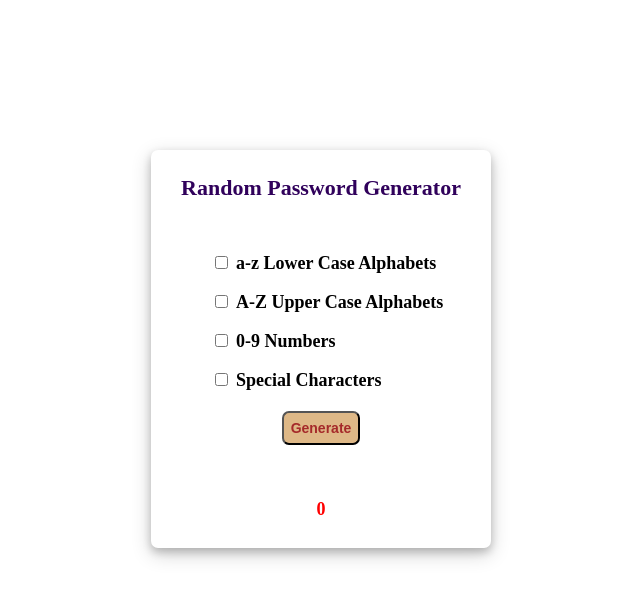
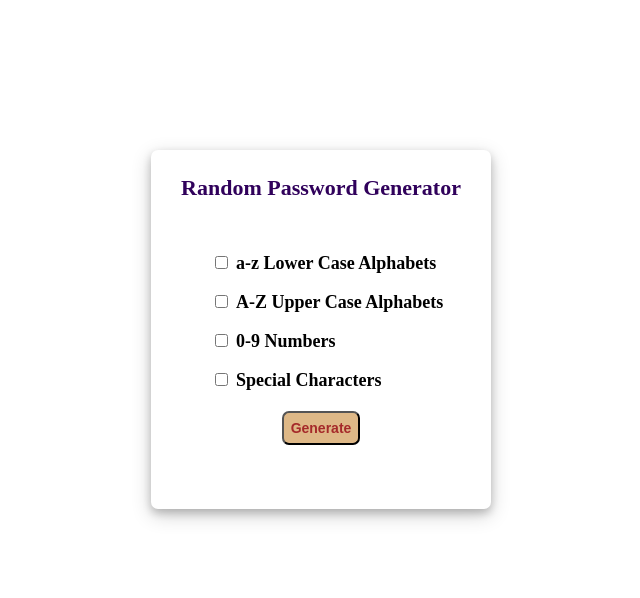
Before and after one commit to Raseeth123/Password_Generator, a plain HTML site: page index.html in a window 1280 px wide. Shown: the whole page, without its empty margins (319-959 px from the left). Drawn offline with Linux system fonts and the light colour scheme.

Commit message:
Update index.html

```diff
--- a/index.html
+++ b/index.html
@@ -84,7 +84,7 @@
         </div>
         <div class="btn"><button type="submit" class="but" id="btn">Generate</button></div>
         <br><br>
-        <p id="res" class="res">0</p>
+        <p id="res" class="res"></p>
     </div>
     <script>
         document.getElementById("btn").onclick=function(){
```
